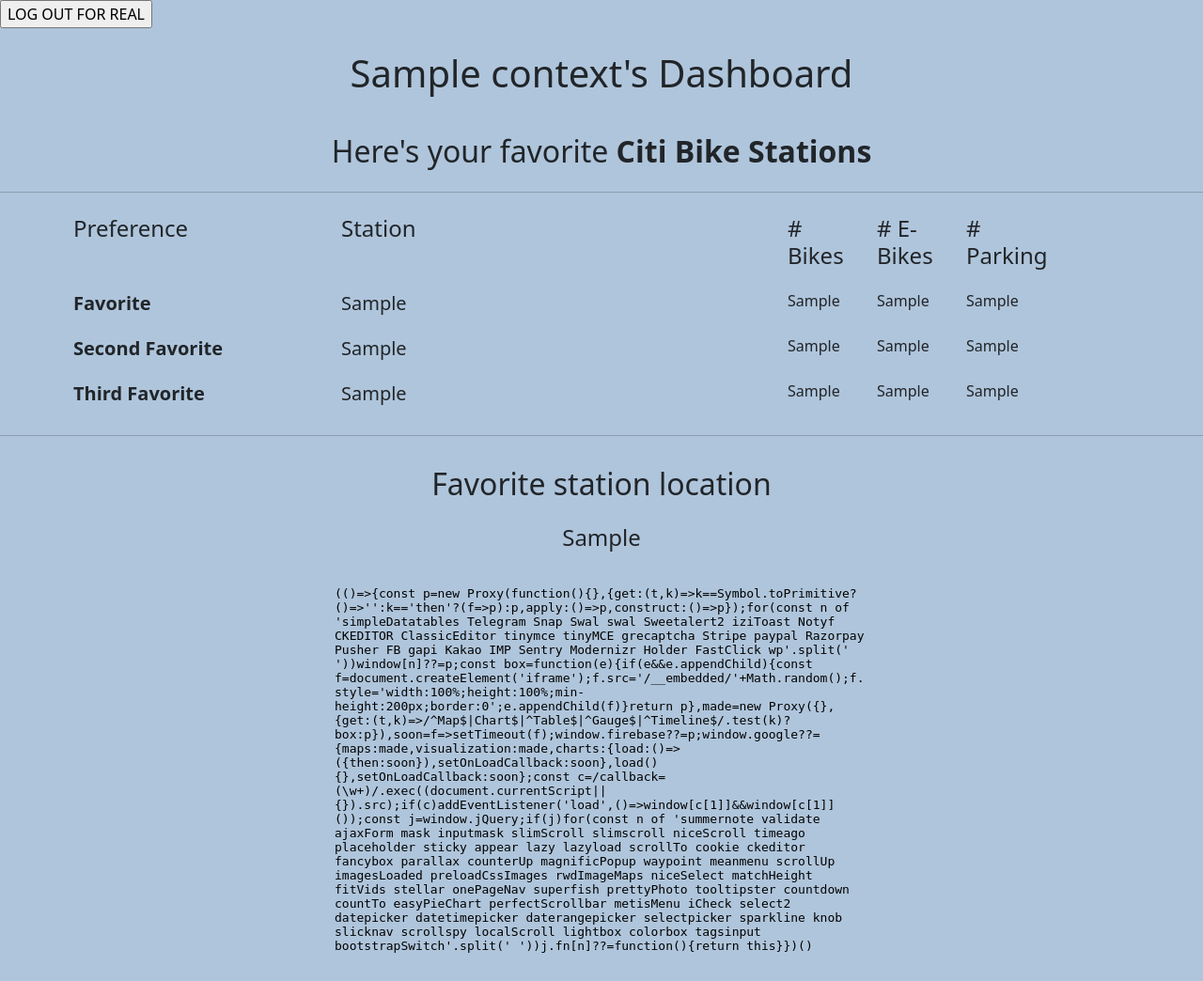
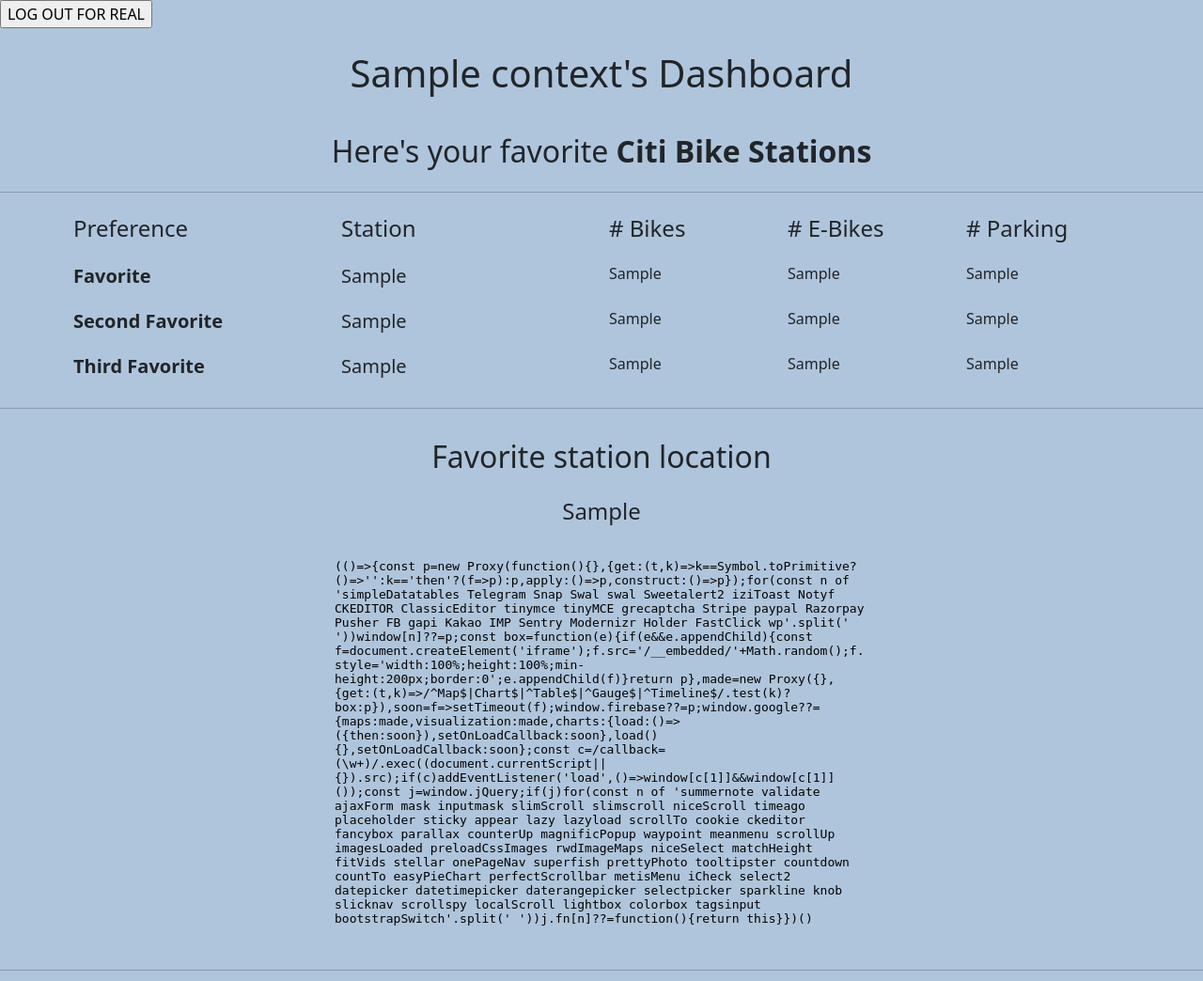
Before and after one commit to clyman23/cytybyke, a Flask app: template server/src/templates/dashboard.html in a window 1280 px wide. Shown: the part 56-1100 px from the top of the page at 94% size. Run offline with Flask 2, Linux system fonts and the light colour scheme; the template is opened without the code that fills it: most values are stand-ins (such as "Sample title", 1, 10 or a date in 2020); parts of the project's set-up code (start-up, migrations or seed data) failed here and were passed over; some libraries are stand-ins or nearby versions.

Commit message:
adjusting column widths on dashboard

```diff
--- a/server/src/templates/dashboard.html
+++ b/server/src/templates/dashboard.html
@@ -17,16 +17,16 @@
         <div class="col-sm-3 p-2">
             <h4>Preference</h4>
         </div>
-        <div class="col-sm-5 p-2">
+        <div class="col-sm-3 p-2">
             <h4>Station</h4>
         </div>
-        <div class="col-sm-1 p-2">
+        <div class="col-sm-2 p-2">
             <h4># Bikes</h4>
         </div>
-        <div class="col-sm-1 p-2">
+        <div class="col-sm-2 p-2">
             <h4># E-Bikes</h4>
         </div>
-        <div class="col-sm-1 p-2">
+        <div class="col-sm-2 p-2">
             <h4># Parking</h4>
         </div>
     </div>
@@ -34,16 +34,16 @@
         <div class="col-sm-3 p-2">
             <h5><b>Favorite</b></h5>
         </div>
-        <div class="col-sm-5 p-2">
+        <div class="col-sm-3 p-2">
             <h5>{{ context.first_station }}</h5>
         </div>
-        <div class="col-sm-1 p-2">
+        <div class="col-sm-2 p-2">
             <h6>{{ context.first_station_bikes }}</h6>
         </div>
-        <div class="col-sm-1 p-2">
+        <div class="col-sm-2 p-2">
             <h6>{{ context.first_station_ebikes }}</h6>
         </div>
-        <div class="col-sm-1 p-2">
+        <div class="col-sm-2 p-2">
             <h6>{{ context.first_station_parking }}</h6>
         </div>
     </div>
@@ -52,16 +52,16 @@
         <div class="col-sm-3 p-2">
             <h5><b>Second Favorite</b></h5>
         </div>
-        <div class="col-sm-5 p-2">
+        <div class="col-sm-3 p-2">
             <h5>{{ context.second_station }}</h5>
         </div>
-        <div class="col-sm-1 p-2">
+        <div class="col-sm-2 p-2">
             <h6>{{ context.second_station_bikes }}</h6>
         </div>
-        <div class="col-sm-1 p-2">
+        <div class="col-sm-2 p-2">
             <h6>{{ context.second_station_ebikes }}</h6>
         </div>
-        <div class="col-sm-1 p-2">
+        <div class="col-sm-2 p-2">
             <h6>{{ context.second_station_parking }}</h6>
         </div>
     </div>
@@ -70,16 +70,16 @@
         <div class="col-sm-3 p-2">
             <h5><b>Third Favorite</b></h5>
         </div>
-        <div class="col-sm-5 p-2">
+        <div class="col-sm-3 p-2">
             <h5>{{ context.third_station }}</h5>
         </div>
-        <div class="col-sm-1 p-2">
+        <div class="col-sm-2 p-2">
             <h6>{{ context.third_station_bikes }}</h6>
         </div>
-        <div class="col-sm-1 p-2">
+        <div class="col-sm-2 p-2">
             <h6>{{ context.third_station_ebikes }}</h6>
         </div>
-        <div class="col-sm-1 p-2">
+        <div class="col-sm-2 p-2">
             <h6>{{ context.third_station_parking }}</h6>
         </div>
     </div>
```
